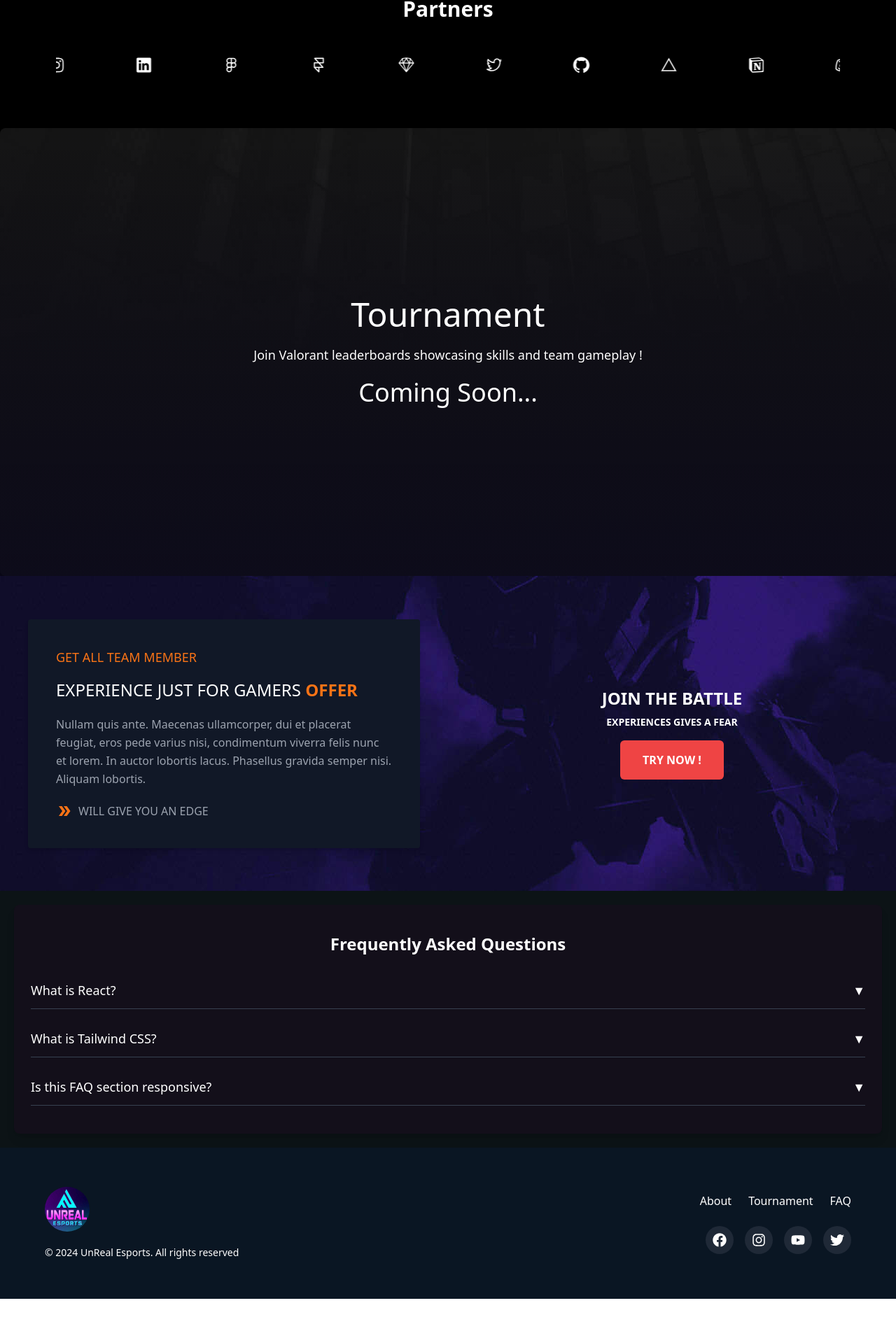
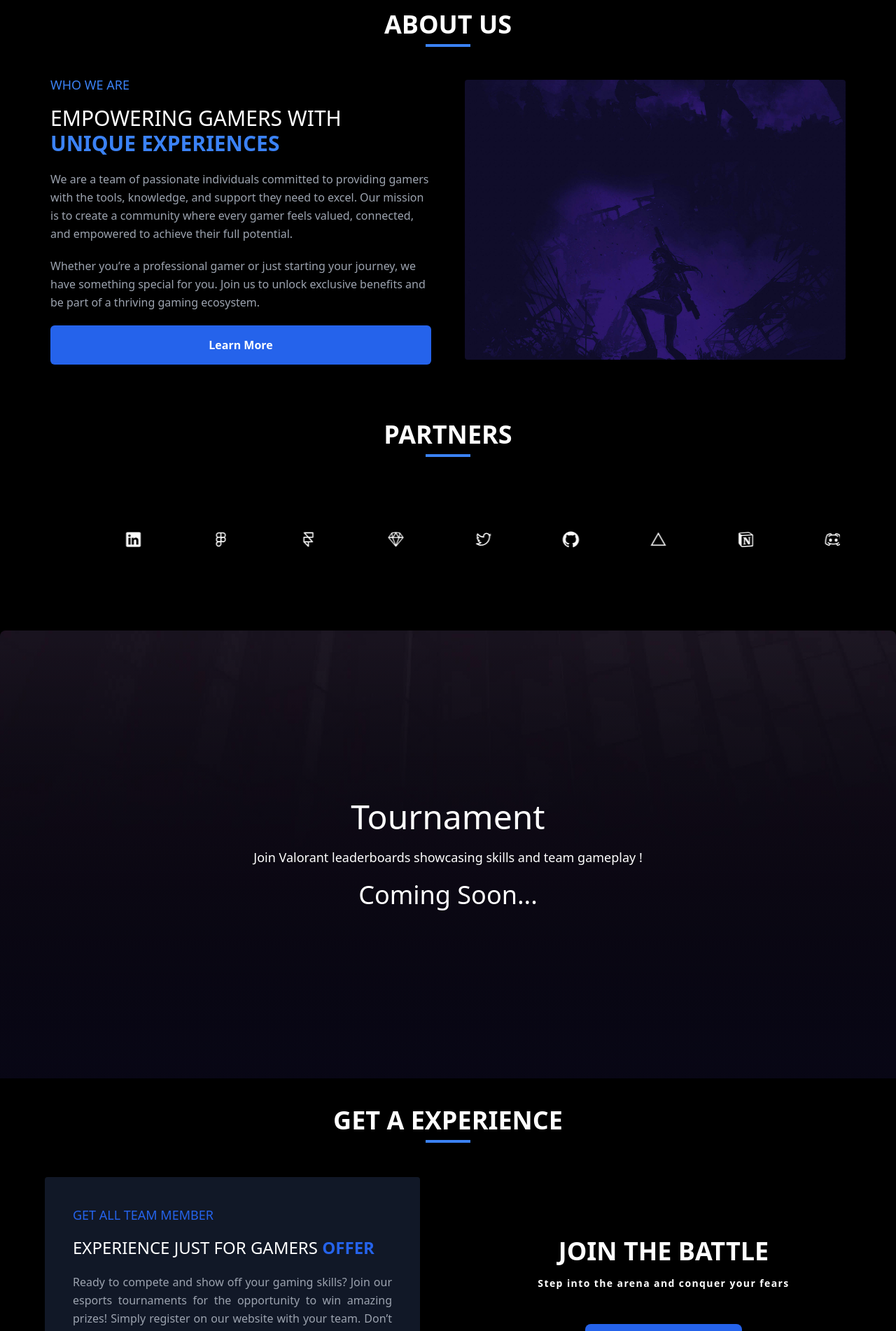
Before and after one commit to 0nikhilkumar/unreal-esports-client, a React (Vite) app: page /about in a window 1280 px wide. Shown: the part 825-2727 px from the top of the page at 70% size. Before the commit the page ends 2681 px from the top, so only its background shows below. Built offline with nearby package versions, Linux system fonts and the light colour scheme.

Commit message:
many changes on website

```diff
--- a/index.html
+++ b/index.html
@@ -2,7 +2,7 @@
 <html lang="en">
   <head>
     <meta charset="UTF-8" />
-    <link rel="icon" type="image/svg+xml" href="/images/logo.jpg" />
+    <link rel="icon" type="image/svg+xml" href="/images/logo-fav.png" />
     <meta name="viewport" content="width=device-width, initial-scale=1.0" />
     <title>Unreal Esports</title>
   </head>
--- a/src/App.jsx
+++ b/src/App.jsx
@@ -5,11 +5,13 @@ import Join_Now from './components/Join_Now/Join_Now';
 import Partners from './components/Partners/Partners';
 import TournamentComponent from './components/Tournament/TournamentComponent';
 import FAQ from './components/FAQ/FAQ';
+import About_Us from './components/AboutComponent/About';
 const App = () => {
   return (
     <>
-    <CustomCursor />
+    {/* <CustomCursor /> */}
     <Home/>
+    <About_Us />
     <Partners/>
     <TournamentComponent />
     <Join_Now/>
--- /dev/null
+++ b/src/components/AboutComponent/About.jsx
@@ -0,0 +1,53 @@
+import React from "react";
+
+const About_Us = () => {
+  return (
+    <div className="bg-black text-white py-10 px-8">
+      {/* Headline */}
+      <div className="text-center mb-10">
+        <h1 className="text-3xl sm:text-4xl font-bold uppercase relative inline-block">
+          About Us
+          <span className="block h-1 bg-blue-500 w-16 mx-auto mt-2"></span>
+        </h1>
+      </div>
+
+      {/* Container */}
+      <div className="flex flex-col sm:flex-row justify-between items-center gap-8 sm:gap-12 px-4 sm:px-10">
+        {/* Left Content */}
+        <div className="w-full sm:w-1/2 flex flex-col justify-center">
+          <p className="text-blue-500 font-oswald font-medium text-lg uppercase mb-4">
+            Who We Are
+          </p>
+          <h2 className="font-oswald text-2xl sm:text-3xl uppercase leading-snug mb-5">
+            Empowering Gamers with{" "}
+            <strong className="text-blue-500">Unique Experiences</strong>
+          </h2>
+          <p className="text-gray-400 text-base leading-relaxed mb-5">
+            We are a team of passionate individuals committed to providing
+            gamers with the tools, knowledge, and support they need to excel.
+            Our mission is to create a community where every gamer feels
+            valued, connected, and empowered to achieve their full potential.
+          </p>
+          <p className="text-gray-400 text-base leading-relaxed mb-5">
+            Whether you’re a professional gamer or just starting your journey,
+            we have something special for you. Join us to unlock exclusive
+            benefits and be part of a thriving gaming ecosystem.
+          </p>
+          <button className="px-6 py-3 sm:px-8 sm:py-4 sm:text-base font-semibold rounded-md bg-blue-600 hover:bg-blue-500 transition-all duration-300 transform hover:scale-105">
+            Learn More
+          </button>
+        </div>
+
+        {/* Right Image */}
+        <div
+          style={{
+            backgroundImage: "url('/images/body-bg.jpg')",
+          }}
+          className="w-full sm:w-1/2 h-[300px] sm:h-[400px] bg-cover bg-center rounded"
+        ></div>
+      </div>
+    </div>
+  );
+};
+
+export default About_Us;
--- a/src/components/FAQ/FAQ.jsx
+++ b/src/components/FAQ/FAQ.jsx
@@ -5,16 +5,29 @@ const FAQ = () => {
 
   const faqs = [
     {
-      question: "What is React?",
-      answer: "React is a JavaScript library for building user interfaces.",
+      question: "How can I participate in a tournament?",
+      answer:
+      "To participate in a tournament, register on our website for the specific tournament you're interested in. You need to form a team to participate in a tournament. Follow the registration instructions, and ensure that you meet the eligibility requirements.",
     },
     {
-      question: "What is Tailwind CSS?",
-      answer: "Tailwind CSS is a utility-first CSS framework for rapid UI development.",
+      question: "Can I participate as an Individual in a tournament?",
+      answer:
+      "No! we are actively working on a solution to help connect individual players with teams. This feature will be available soon! Thank you for your patience.",
     },
     {
-      question: "Is this FAQ section responsive?",
-      answer: "Yes! It is fully responsive for all devices.",
+      question: "Is there an entry fee for the tournaments?",
+      answer:
+        "Some tournaments may have an entry fee to cover prize pool contributions, while others may be free to enter. Check the specific tournament details for information on fees and prize structures.",
+    },
+    {
+      question: "What are the prize rewards for winners?",
+      answer:
+        "Prize rewards vary depending on the tournament and its sponsor. Winners can receive cash prizes, gaming gear, gift cards. Prize details are provided on each tournament's page.",
+    },
+    {
+      question: "How do I check my tournament schedule?",
+      answer:
+        "Once you’ve registered, you can check the tournament schedule by logging into your account on our website. The schedule will also be sent to you via email or available on the specific tournament page.",
     },
   ];
 
@@ -23,8 +36,8 @@ const FAQ = () => {
   };
 
   return (
-    <div className="bg-[#0C1316] p-2 flex items-center justify-center">
-    <div className="px-6 py-10 bg-[#130F1A] shadow-lg m-3 rounded-lg w-full">
+    <div className="bg-black p-2 flex items-center justify-center px-10">
+      <div className="px-6 py-10 bg-[#070614] shadow-lg m-3 rounded-lg w-full">
         <h1 className="text-2xl font-semibold text-white text-center mb-6">
           Frequently Asked Questions
         </h1>
@@ -33,30 +46,26 @@ const FAQ = () => {
             <div key={index} className="border-b border-gray-700">
               <button
                 onClick={() => toggleFAQ(index)}
-              className="w-full text-left flex justify-between items-center py-3 text-lg text-white focus:outline-none transition duration-500 ease-in-out"
-            >
+                className="w-full text-left flex justify-between items-center py-3 text-lg text-white focus:outline-none transition duration-500 ease-in-out">
                 {faq.question}
                 <span
                   className={`transform transition-transform duration-500 ${
                     activeIndex === index ? "rotate-180" : ""
-                }`}
-              >
+                  }`}>
                   ▼
                 </span>
               </button>
               <div
                 className={`overflow-hidden transition-all duration-500 ease-in-out ${
                   activeIndex === index ? "max-h-40" : "max-h-0"
-              }`}
-            >
-              <p className="text-white mt-2">{faq.answer}</p>
+                }`}>
+                <p className="text-white mt-2 mb-5">{faq.answer}</p>
               </div>
             </div>
           ))}
         </div>
       </div>
     </div>
-
   );
 };
 
--- a/src/components/Footer/Footer.jsx
+++ b/src/components/Footer/Footer.jsx
@@ -18,7 +18,7 @@ function Footer() {
               className="w-12 h-12 md:w-16 md:h-16 rounded-full"
             />
           </div>
-          <div className="text-sm">&copy; 2024 UnReal Esports. All rights reserved</div>
+          <div className="text-sm">&copy; 2024 Unreal Esports. All rights reserved</div>
         </div>
 
         {/* Links Section */}
--- a/src/components/Join_Now/Join_Now.jsx
+++ b/src/components/Join_Now/Join_Now.jsx
@@ -1,44 +1,65 @@
 import React from "react";
+import { IoIosArrowDroprightCircle } from "react-icons/io";
 import { MdOutlineDoubleArrow } from "react-icons/md";
-
+import { Link } from "react-router-dom";
 
 const Join_Now = () => {
   return (
-    <div
-      style={{backgroundImage: "url('/images/body-bg.jpg')"}}
-      className="w-full flex justify-center items-center bg-gradient-to-b from-black to-black h-[400px] sm:h-[500px] md:h-[450px] overflow-hidden">
+    <div>
+      {/* Headline */}
+      <div className="text-center pt-10 bg-black">
+        <h1 className="text-3xl sm:text-4xl font-bold uppercase relative inline-block text-white">
+          Get A Experience
+          <span className="block h-1 bg-blue-500 w-16 mx-auto mt-2"></span>
+        </h1>
+      </div>
+
+      {/* Content Section */}
+      <div className="w-full px-6 flex justify-center items-center bg-gradient-to-b from-black to-black h-[400px] sm:h-[500px] md:h-[450px] overflow-hidden">
         {/* Background Image */}
         <div className="flex justify-center w-1/2 mx-auto items-center hidden sm:block px-10">
           <div className="bg-gray-900 text-white p-10 rounded m-auto shadow-md">
-          <p className="text-orange-500 font-oswald font-medium text-lg uppercase mb-4">
+            <p className="text-blue-600 font-oswald font-medium text-lg uppercase mb-4">
               Get all team member
             </p>
             <h2 className="font-oswald text-2xl uppercase leading-snug mb-5">
               Experience just for gamers{" "}
-            <strong className="text-orange-500">offer</strong>
+              <strong className="text-blue-600">offer</strong>
             </h2>
-          <p className="text-gray-400 text-base leading-relaxed mb-5">
-            Nullam quis ante. Maecenas ullamcorper, dui et placerat feugiat,
-            eros pede varius nisi, condimentum viverra felis nunc et lorem. In
-            auctor lobortis lacus. Phasellus gravida semper nisi. Aliquam
-            lobortis.
+            <p className="text-gray-400 text-base leading-relaxed mb-5 text-justify">
+              Ready to compete and show off your gaming skills? Join our esports
+              tournaments for the opportunity to win amazing prizes! Simply
+              register on our website with your team. Don’t miss out on this
+              chance to take your gaming skills to the next level – register now
+              and begin your esports journey!
             </p>
             <p className="text-gray-400 text-base leading-relaxed flex items-center gap-2">
-            <MdOutlineDoubleArrow className="text-orange-500 text-2xl" />
+              <MdOutlineDoubleArrow className="text-blue-600 text-2xl" />
               <span className="uppercase">Will give you an edge</span>
             </p>
           </div>
         </div>
 
         {/* Content */}
-      <div className="px-4 sm:px-8 text-white m-auto sm:text-left flex flex-col justify-center items-center bg-center bg-cover w-1/2 h-full">
-        <h1 className="text-2xl sm:text-3xl md:text-4xl lg:text-5xl font-bold mb-4">
-          <span className="block sm:text-center mb-2 text-2xl">JOIN THE BATTLE</span>
-          <span className="block sm:text-center text-sm">EXPERIENCES GIVES A FEAR</span>
+        <div className="px-4 sm:px-8 text-white m-auto sm:text-left flex flex-col justify-center items-center gap-8 bg-center bg-cover w-1/2 h-full">
+          <h1 className="text-2xl sm:text-3xl md:text-4xl lg:text-5xl font-bold mb-4 flex justify-center items-center flex-col gap-2">
+            <span className="block sm:text-center mb-2 text-4xl">
+              JOIN THE BATTLE
+            </span>
+            <span className="block sm:text-center text-sm tracking-widest">
+              Step into the arena and conquer your fears
+            </span>
           </h1>
-        <button className="px-6 py-3 sm:px-8 sm:py-4 sm:text-base font-semibold rounded-md bg-gradient-to-r from-red-500 to-red-500 hover:from-red-500 hover:to-red-500 transition-all duration-300 transform hover:scale-110 text-balance">
-          TRY NOW !
-        </button>
+          <Link
+            href="#_"
+            class="relative inline-flex items-center justify-center px-10 py-4 overflow-hidden font-mono font-medium tracking-tighter text-white bg-blue-600 rounded-lg group">
+            <span class="absolute w-0 h-0 transition-all duration-500 ease-out bg-blue-700 rounded-full group-hover:w-56 group-hover:h-56"></span>
+            <span class="absolute inset-0 w-full h-full -mt-1 rounded-lg opacity-30 bg-gradient-to-b from-transparent via-transparent to-blue-500"></span>
+              <span class="relative flex justify-center items-center gap-2 uppercase tracking-wide">
+                Register Now <IoIosArrowDroprightCircle />
+              </span>
+          </Link>
+        </div>
       </div>
     </div>
   );
--- a/src/components/Partners/Partners.jsx
+++ b/src/components/Partners/Partners.jsx
@@ -14,7 +14,7 @@ import {
 const LOGOS = [
   <FigmaLogoIcon width={24} height={24} className="text-white" />,
   <FramerLogoIcon width={24} height={24} className="text-white" />,
-  <SketchLogoIcon width={24} height={24} className=" text-white" />,
+  <SketchLogoIcon width={24} height={24} className="text-white" />,
   <TwitterLogoIcon width={24} height={24} className="text-white" />,
   <GitHubLogoIcon width={24} height={24} className="text-white" />,
   <VercelLogoIcon width={24} height={24} className="text-white" />,
@@ -26,10 +26,16 @@ const LOGOS = [
 
 const Partners = () => {
   return (
-    <div className="relative bg-black">
-      <h1 className="absolute left-0 right-0 text-center text-3xl font-semibold top-5 bottom-5 text-white">
-        Partners
-      </h1>
+    <div className="relative bg-black py-10">
+      {/* Headline */}
+      <div className="text-center">
+        <h1 className="text-3xl sm:text-4xl font-bold uppercase relative inline-block text-white">
+          Partners
+          <span className="block h-1 bg-blue-500 w-16 mx-auto mt-2"></span>
+        </h1>
+      </div>
+
+      {/* Scrolling Logos */}
       <div className="px-20 h-52 flex justify-center items-center">
         <div className="m-auto flex justify-center items-end h-[100px] overflow-hidden">
           <div className="animate-infinite-slider mb-6 flex w-[calc(250px*10)] justify-center items-center">
--- a/src/components/Tournament/TournamentComponent.jsx
+++ b/src/components/Tournament/TournamentComponent.jsx
@@ -10,7 +10,7 @@ function TournamentComponent() {
 
         {/* Background Image */}
         <div
-          className="absolute rounded-lg inset-0 bg-cover bg-center grayscale transition-all duration-700 ease-in-out group-hover:grayscale-[50px]"
+          className="absolute rounded-lg inset-0 bg-cover bg-center grayscale-[50px]"
           style={{
             backgroundColor: "gray",
             backgroundImage: "url('/images/section-wrapper-bg.jpg')",
@@ -18,10 +18,10 @@ function TournamentComponent() {
         ></div>
 
         {/* Animated Gradient Overlay for Top-to-Bottom Color Reveal */}
-        <div className="absolute inset-0 bg-gradient-to-b from-transparent to-black opacity-50 group-hover:animate-gradient transition-all duration-10 ease-in-out"></div>
+        <div className="absolute inset-0 bg-gradient-to-b from-transparent to-black opacity-50 "></div>
 
         {/* Animated Gradient Overlay for Top-to-Bottom Color Reveal */}
-        <div className="absolute inset-0 bg-gradient-to-b from-transparent to-black opacity-0 group-hover:opacity-100 group-hover:animate-gradient transition-all duration-700 ease-in-out"></div>
+        <div className="absolute inset-0 bg-gradient-to-b from-transparent to-black opacity-100"></div>
 
         {/* Content */}
         <div className="relative z-10 flex flex-col justify-center items-center h-full px-5">
--- a/src/index.css
+++ b/src/index.css
@@ -10,20 +10,20 @@
   --light-gray: hsl(0, 0%, 80%);
   --platinum: hsl(0, 4%, 91%);
   --xiketic: hsl(275, 24%, 10%);
-  --orange: hsl(31, 100%, 51%);
+  --orange: #3B82F6;
   --white: hsl(0, 0%, 100%);
   --onyx: hsl(240, 5%, 26%);
 }
 
 
-::-webkit-scrollbar { width: 8px; }
+/* ::-webkit-scrollbar { width: 8px; }
 
 ::-webkit-scrollbar-track { background: var(--raisin-black-2); }
 
 ::-webkit-scrollbar-thumb {
   background: var(--orange);
   border-radius: 10px;
-}
+} */
 
 @layer utilities {
   .animation-pause {
@@ -36,7 +36,7 @@
   position: fixed;
   width: 25px;
   height: 25px;
-  background-color: rgba(255, 165, 0, 0.8); /* Orange color */
+  background-color: #3B82F6; /* Orange color */
   border-radius: 50%;
   pointer-events: none; /* Prevent cursor blocking interactions */
   transform: translate(-50%, -50%);
@@ -49,5 +49,15 @@
   height: 30px;
   opacity: 0.5;
   transform: translate(-50%, -50%) scale(1.5); /* Expand on hover */
-  background-color: rgba(255, 165, 0, 1);
+  background-color: #3B82F6;
 }
+
+.lineclass::after {
+  /* position: absolute; */
+  content: "";
+  width: 7rem;
+  height: 1px;
+  background: #3B82F6;
+  display: inline-block;
+  margin: 2px 10px;
+}
--- a/tailwind.config.js
+++ b/tailwind.config.js
@@ -17,5 +17,5 @@ export default {
       },
     },
   },
-  plugins:[],
+  plugins: [],
 };
```
Also changed, not shown: src/Pages/Home/Home.jsx (+6 -6 lines), src/components/Navbar/Navbar.jsx (+31 -11 lines), public/images/logo-fav.png (added). Lines whose indentation alone changed are shown as unchanged.
